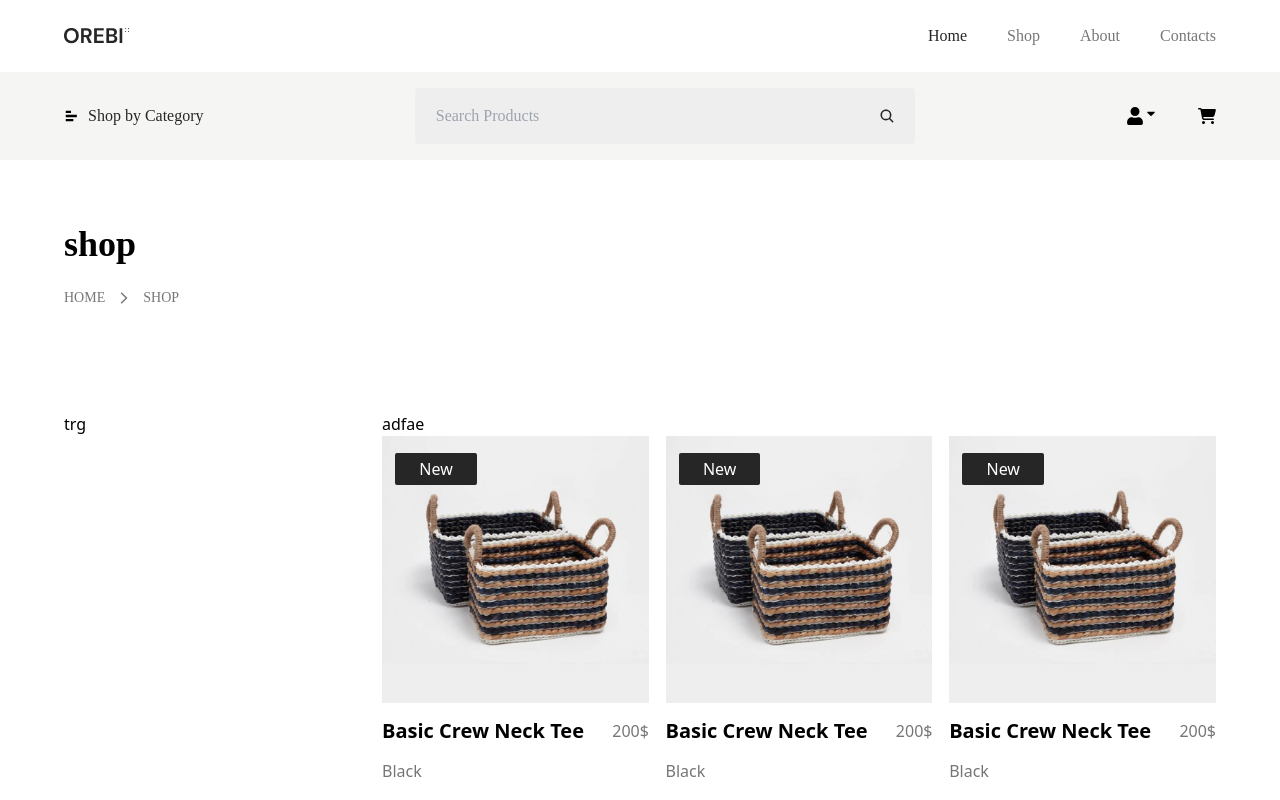
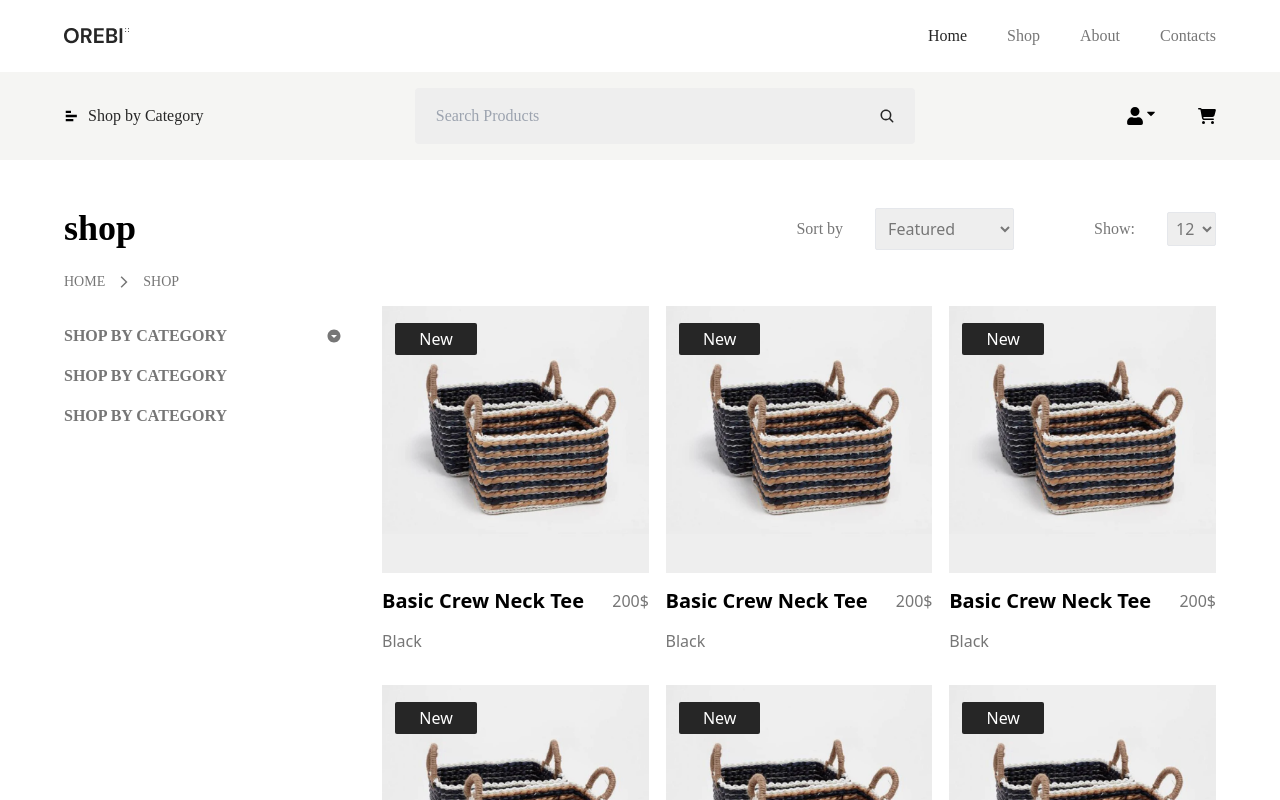
Before and after one commit to tuhinAhammed/Orebi-Ecommerce-forntend, a React app: page /shop in a window 1280 px wide. Shown: the top 800 px of the page. Built offline with nearby package versions, Linux system fonts and the light colour scheme; the HTML template or start-up script is replaced by a standard one.

Commit message:
SideBar done day-26-27

```diff
--- /dev/null
+++ b/src/components/Layout/CategoryDropdown.jsx
@@ -0,0 +1,38 @@
+import React from 'react'
+import { useState } from 'react'
+import { IoMdArrowDropdownCircle } from 'react-icons/io'
+import Flex from '../Layout/Flex'
+import SubCategoryDropdown from './SubCategoryDropdown'
+
+
+const categoryDropdown = ({categoryDropdown , className}) => {
+
+const [categoryDropdownShow , setCategoryDropdownShow] = useState(false)
+const [categoryArrowShow , setyCategoryAroowShow] = useState(categoryDropdown)
+  return (
+    <div className={`py-2 ml-4 cursor-pointer ${className}`}>
+    {
+        categoryArrowShow ?
+        <Flex className="justify-between place-items-center  text-base">
+            <p className="categoryName">Category 1</p>
+            <IoMdArrowDropdownCircle onClick={() => setCategoryDropdownShow(!categoryDropdownShow)}  className='cursor-pointer'/>
+        </Flex>
+        :
+        <p className="categoryName ">Category 1</p>
+
+    }
+
+        {
+            categoryDropdownShow &&
+            <ul className='mt-2'>
+                <li><SubCategoryDropdown/></li>
+                <li><SubCategoryDropdown/></li>
+            </ul>
+        }
+
+    </div>
+
+  )
+}
+
+export default categoryDropdown
--- /dev/null
+++ b/src/components/Layout/LeftSidebar.jsx
@@ -0,0 +1,23 @@
+import React from 'react'
+
+import LeftSidebarContent from "../Layout/LeftSidebarContent"
+import Flex from "../Layout/Flex"
+import { IoMdArrowDropdownCircle } from "react-icons/io";
+import { useState } from 'react';
+const CategorySidebar = () => {
+
+  return (
+    <>
+    {/* Shop By Category Here */}
+
+        <LeftSidebarContent dropdown = {true}></LeftSidebarContent>
+        <LeftSidebarContent dropdown = {false}></LeftSidebarContent>
+        <LeftSidebarContent dropdown = {false}></LeftSidebarContent>
+        {/* <ul className="">
+            <li className='py-4'></li>
+        </ul> */}
+    </>
+  )
+}
+
+export default CategorySidebar
--- /dev/null
+++ b/src/components/Layout/LeftSidebarContent.jsx
@@ -0,0 +1,40 @@
+import React, { useState } from 'react'
+import Flex from "../Layout/Flex"
+import { IoMdArrowDropdownCircle } from "react-icons/io";
+import MinTitle from "./MinTitle"
+import CategoryDropdown from "./CategoryDropdown"
+
+const LeftSidebarContent = ({dropdown}) => {
+
+    const [dropdownShow , setDropdownShow] = useState(dropdown)
+    const [itemShow, setItemShow] = useState(false)
+    const handleDropdown = () => {
+        setItemShow(!itemShow)
+    }
+    return (
+        <div className='list-none text-base text-secondary font-dm-Sans py-2'>
+            {
+                dropdownShow ?
+                <Flex className=" justify-between place-items-center">
+                <MinTitle text="Shop by Category"></MinTitle>
+                <IoMdArrowDropdownCircle onClick={handleDropdown} className='cursor-pointer' />
+            </Flex>
+
+                : <MinTitle text="Shop by Category"></MinTitle>
+
+            }
+
+            {
+                itemShow &&
+                <ul className='mt-1'>
+                    <li> <CategoryDropdown  categoryDropdown={true} className=" "/> </li>
+                    <li> <CategoryDropdown categoryDropdown={false} className=""/> </li>
+                    <li> <CategoryDropdown categoryDropdown={true} className=""/> </li>
+                    <li> <CategoryDropdown categoryDropdown={false} className=""/> </li>
+                </ul>
+            }
+        </div>
+    )
+}
+
+export default LeftSidebarContent
--- a/src/components/Layout/Pagination.jsx
+++ b/src/components/Layout/Pagination.jsx
@@ -19,7 +19,7 @@ function Items({ currentItems }) {
 }
 
 const Pagination = ({ itemsPerPage }) => {
-    const [itemOffset, setItemOffset] = useState(0);
+    const [itemOffset, setItemOffset] = useState("")
 
     const endOffset = itemOffset + itemsPerPage;
     console.log(`Loading items from ${itemOffset} to ${endOffset}`);
--- /dev/null
+++ b/src/components/Layout/SubCategoryDropdown.jsx
@@ -0,0 +1,13 @@
+import React from 'react'
+
+const SubCategoryDropdown = () => {
+    return (
+        <div className='py-1 cursor-pointer ml-2'>
+            <ul>
+                <li className='py-2s'>Sub Category</li>
+            </ul>
+        </div>
+    )
+}
+
+export default SubCategoryDropdown
--- a/src/components/pages/Shop.jsx
+++ b/src/components/pages/Shop.jsx
@@ -6,24 +6,68 @@ import Title from '../Layout/Title'
 import { MdOutlineArrowForwardIos } from "react-icons/md";
 import BreadCrums from '../Layout/BreadCrums'
 import Pagination from '../Layout/Pagination'
+import { useState } from 'react'
+import { useEffect } from 'react'
+import CategorySidebar from '../Layout/LeftSidebar'
 const Shop = () => {
+    // url name Splited Here
     const pageName = window.location.pathname.split("/")[1]
     console.log(pageName);
+
+        // product SHORT BY handleShort
+        const [productShow , setProductShow] = useState(12)
+
+        useEffect(() => {
+
+        }, [productShow])
+
+        const handleShort = (e) => {
+            setProductShow(+e.target.value);
+
+        }
+
     return (
+
+
+
         <>
-            <div className="breadcrums py-16">
+            <div className="breadcrums py-6">
                 <Container>
 
-                    <BreadCrums></BreadCrums>
-                <div className="innerShop pt-20 ">
-                    <Flex className="gap-10">
-                        <div className="left w-[25%]">trg</div>
-                        <div className="right w-[75%]">
-                            <div>adfae</div>
-                            <Pagination itemsPerPage={12}></Pagination>
-                        </div>
-                    </Flex>
-                </div>
+
+                    <div className="innerShop pt-6 ">
+                        <Flex className="gap-10">
+                            <div className="left w-[25%]">
+                            <BreadCrums></BreadCrums>
+                                <CategorySidebar></CategorySidebar>
+                            </div>
+                            <div className="right w-[75%]">
+                                <Flex className="justify-end gap-x-20 pb-14">
+                                    <Flex className="place-items-center gap-x-8">
+                                        <p for="countries" className="text-base font-dmSans text-secondary dark:text-secondaery">Sort by</p>
+                                        <select id="countries" className="bg-quaternary border  text-secondary text-base rounded-sm focus:ring-blue-500 focus:border-blue-500 block p-2  dark:focus:ring-blue-500 dark:focus:border-blue-500">
+                                            <option selected>Featured</option>
+                                            <option value="US">United States</option>
+                                            <option value="CA">Canada</option>
+                                            <option value="FR">France</option>
+                                            <option value="DE">Germany</option>
+                                        </select>
+                                    </Flex>
+                                    <Flex className="place-items-center gap-x-8">
+                                        <p for="countries" className="text-base font-dmSans text-secondary dark:text-secondaery">Show:</p>
+                                        <select id="countries" className="bg-quaternary border text-secondary text-base rounded-sm focus:ring-blue-500 focus:border-blue-500 block p-1  dark:focus:ring-blue-500 dark:focus:border-blue-500" onChange={handleShort}>
+                                            <option selected>12</option>
+                                            <option value="24">24</option>
+                                            <option value="36">36</option>
+                                            <option value="48">48</option>
+                                            <option value="60">60</option>
+                                        </select>
+                                    </Flex>
+                                </Flex>
+                                <Pagination itemsPerPage={productShow}></Pagination>
+                            </div>
+                        </Flex>
+                    </div>
                 </Container>
             </div>
         </>
```
